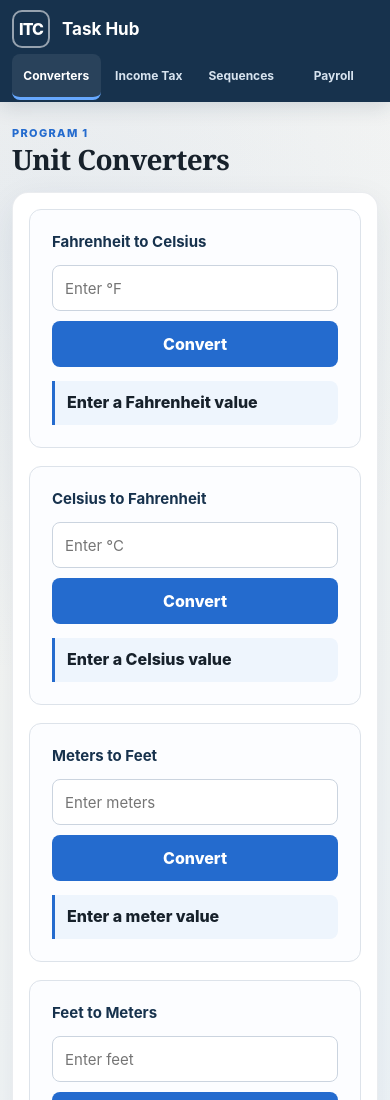
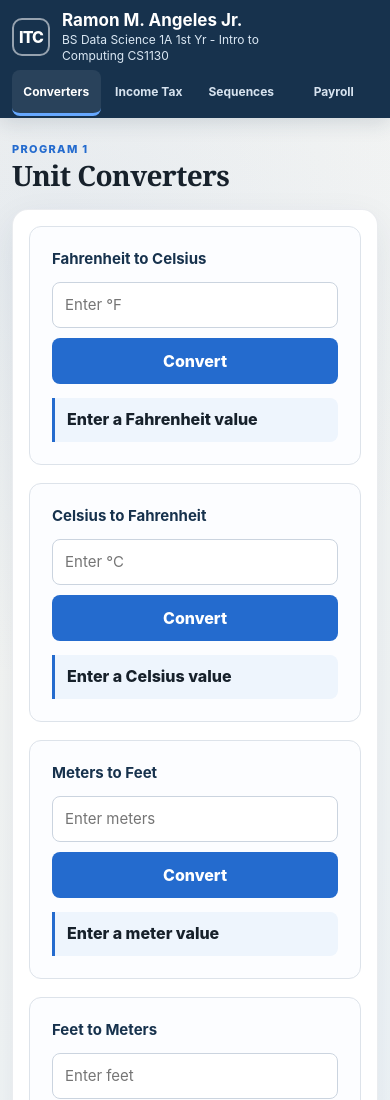
Before and after one commit to klumss/ITCWebsite-Angeles, a plain HTML site: page index.html in a window 390 px wide. Shown: the top 1100 px of the page. Drawn offline with Linux system fonts and the light colour scheme.

Commit message:
added name

```diff
--- a/index.html
+++ b/index.html
@@ -51,7 +51,7 @@
       display: flex;
       align-items: center;
       gap: 12px;
-      min-width: 150px;
+      min-width: 250px;
     }
 
     .brand-mark {
@@ -67,6 +67,11 @@
 
     .brand strong { display: block; font-size: 17px; }
     .brand span { display: block; color: #bcd0e3; font-size: 12px; margin-top: 2px; }
+    .brand .student-details {
+      max-width: 280px;
+      color: #dbe8f4;
+      line-height: 1.35;
+    }
 
     .tabs {
       display: flex;
@@ -347,7 +352,8 @@
 
     @media (max-width: 820px) {
       .topbar-inner { align-items: center; }
-      .brand span { display: none; }
+      .brand { min-width: 0; }
+      .brand .student-details { max-width: 220px; }
       .tabs { overflow-x: auto; }
       .tab { white-space: nowrap; }
       .conversion-grid, .payroll-layout { grid-template-columns: 1fr; }
@@ -373,7 +379,10 @@
     <div class="topbar-inner">
       <div class="brand">
         <div class="brand-mark">ITC</div>
-        <div><strong>Task Hub</strong><span>Programming applications</span></div>
+        <div>
+          <strong>Ramon M. Angeles Jr.</strong>
+          <span class="student-details">BS Data Science 1A 1st Yr - Intro to Computing CS1130</span>
+        </div>
       </div>
       <nav class="tabs" aria-label="Program selection">
         <button class="tab active" data-panel="conversion">Converters</button>
```
